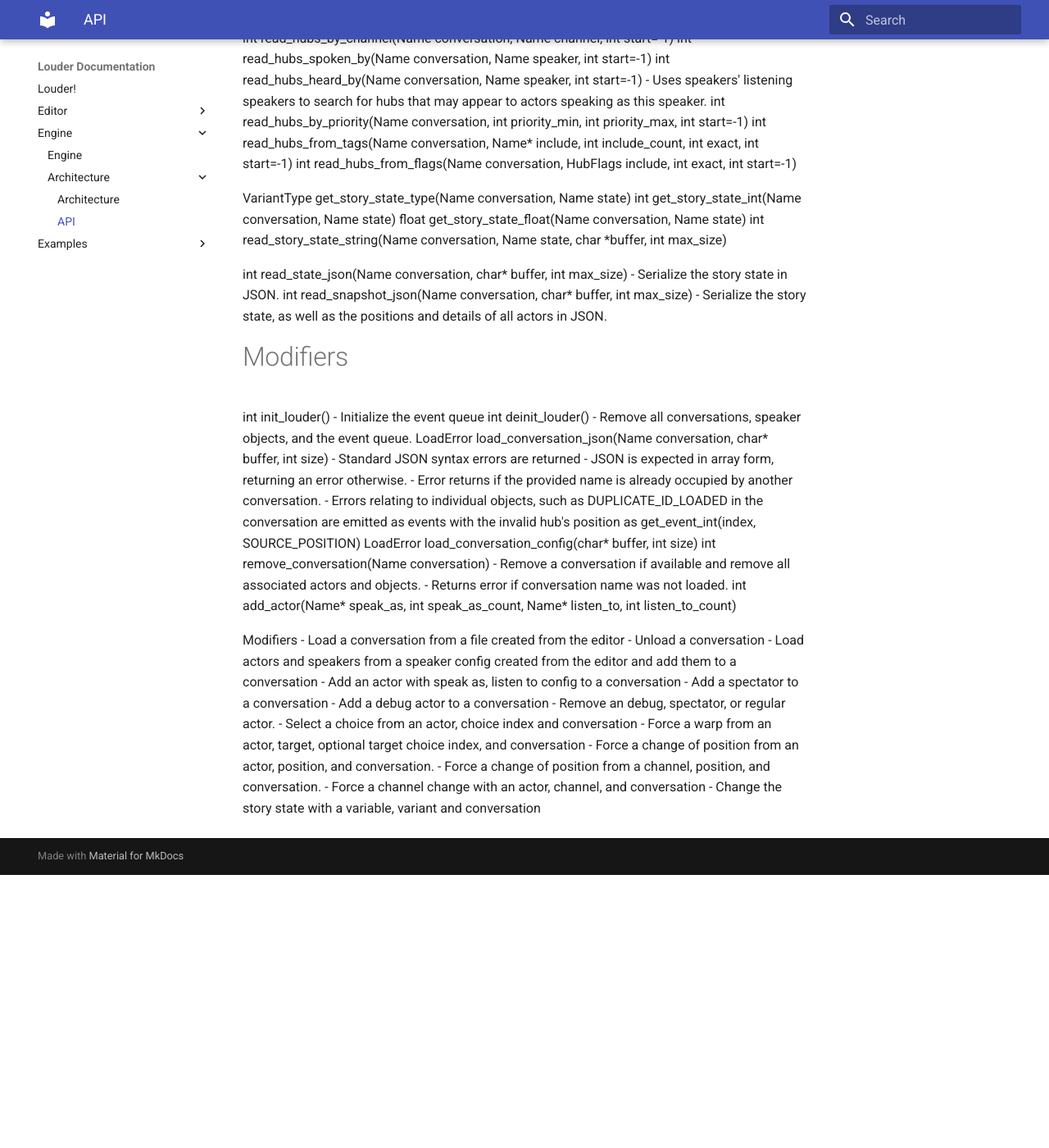
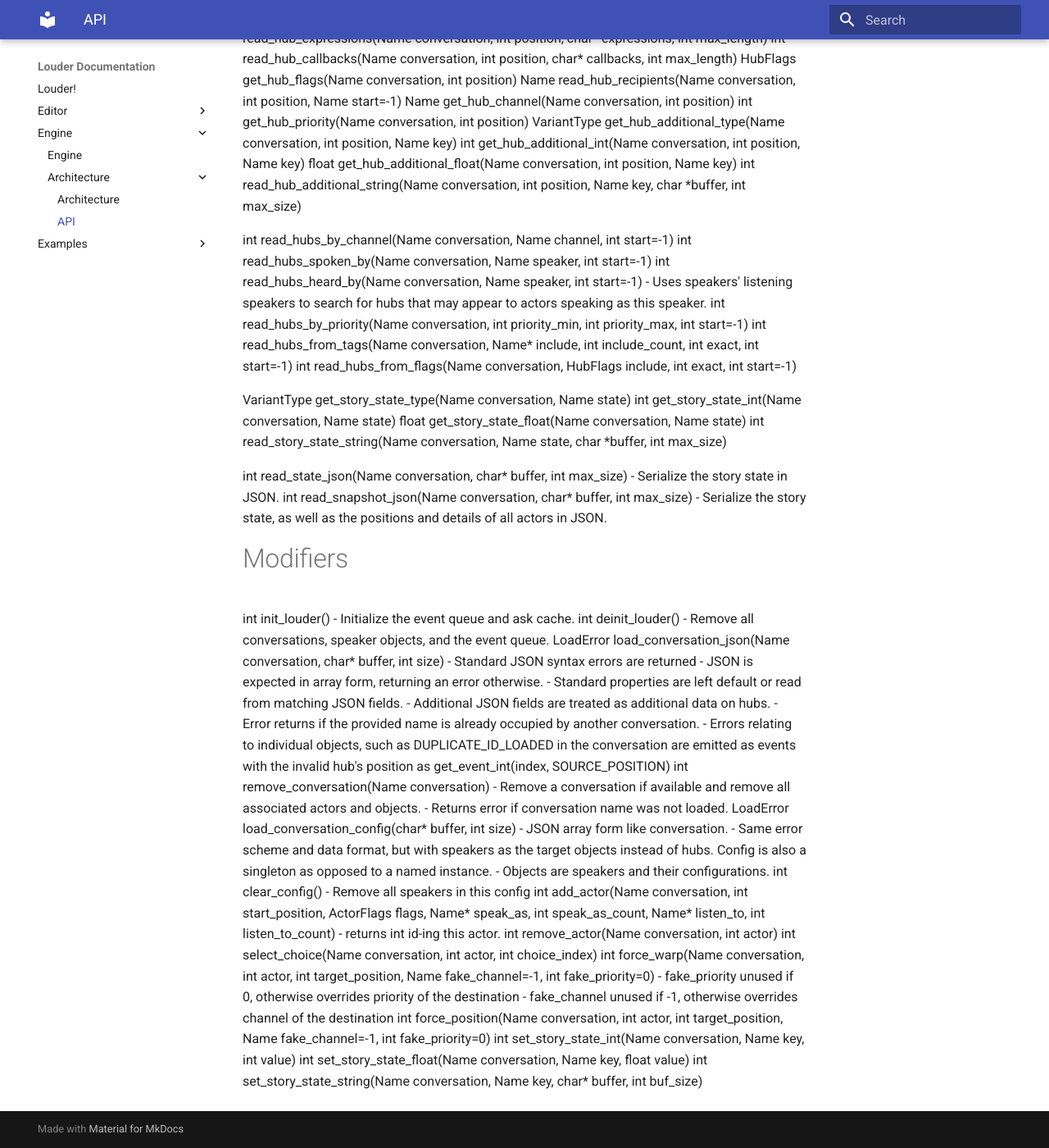
Before and after one commit to Roboticy3/Louder, an MkDocs documentation site: the page built from docs/docs/engine/architecture/api.md, in a window 1280 px wide and 1400 px high, scrolled down 2900 px. Shown: the whole window at 82% size. Built offline with MkDocs 1.6.1 and Material for MkDocs 9.7.7, drawn with Linux system fonts in a browser that asks for light colours; before the commit the page ends 3967 px from its top, so only the background shows below that; some of the changed text lies outside the part shown.

Commit message:
hmm.. docs :)

````diff
--- a/docs/docs/engine/architecture/api.md
+++ b/docs/docs/engine/architecture/api.md
@@ -17,7 +17,7 @@ When this api refers to a "name", it's referring to an integer in this system.
 Conversations are id'd by names containing the file they were loaded from.
 
 # Events
-int poll_event(int index)
+int is_event(int index)
  - Get an event by index. Returns 0 id the index is invalid.
 EventFlags get_event_flags(int index)
  - Get an event type flags by index. Returns 0 for "no flags" if invalid. Events with 0 flags are invalid and shouldn't appear.
@@ -38,6 +38,9 @@ EventFlags get_event_flags(int index)
  - SPEAKER_ADDED
  - SPEAKER_REMOVED
  - DUPLICATE_ID_LOADED
+Name get_event_name(int index, EventName key)
+ - CONVERSATION: Get a conversation by event index.is associated with this event.
+ - CHANNEL: Get the channel name of this event if the event indicates a channel change.
 int get_event_int(int index, EventInt key)
  - Returns -1 if not available or invalid index.
  - ACTOR: Get an actor associated with this event's motion or just the actor.
@@ -46,8 +49,6 @@ int get_event_int(int index, EventInt key)
  - TARGET_POSITION: Get the target position associated with this event's motion.
  - CHOICE_INDEX: Get the choice index of this event.
  - CHOICE_LINKED_POSITION: Get the position linked to by the choice of thie event.
- - CONVERSATION: Get a conversation by event index.is associated with this event.
- - CHANNEL: Get the channel name of this event if the event indicates a channel change.
 int read_event_string(int index, EventString key, char* buffer, int max_size)
  - Reads 0 bytes if index is invalid or if no `key` object is associated with this event.
  - TEXT: Get the text of this event if it's a hub appearance event.
@@ -79,7 +80,20 @@ for (int i = 0; poll_conversation_event(i); i++) {
 flush_conversation_events();
 ```
 
-Generally, api layers should split these events into individual events for the different types of events described in the [requirements](../index.md).
+Generally, language wrappers should split these events into individual events for the different types of events described in the [requirements](../index.md).
+
+int is_ask(int index)
+Name get_ask_name(int index, AskName key)
+ - CONVERSATION: Get a conversation by event index.is associated with this event.
+ - CHANNEL: Get the channel name of this event if the event indicates a channel change.
+int get_event_int(int index, AskInt key)
+ - Returns -1 if not available or invalid index.
+ - ACTOR: Get an actor associated with this event's motion or just the actor.
+ - SOURCE_POSITION: Get the source position associated with this event's motion.
+ - SOURCE_CHOICE_SELECTED: Get the index of the choice selected on the source position by the actor of this event's motion.
+ - CALLBACK_POSITION: Get the position the callback originates from
+int read_ask_callback(int index, char* buffer, int max_length)
+int answer_ask(int index, int verdict)
 
 # Accessors
 "read" methods are either in buffer form (int read_...(... type* buffer, int max_count) = # of items written to buffer), or iterator form (type read_...(... type start = -1) = next iterator item or -1 if no items left, where type is an int, Name, or similar). Iterator form readers will have the default argument start=-1 filled in, while buffer methods will not and will take a pointer and size.
@@ -148,31 +162,33 @@ int read_snapshot_json(Name conversation, char* buffer, int max_size)
 
 # Modifiers
 int init_louder()
- - Initialize the event queue
+ - Initialize the event queue and ask cache.
 int deinit_louder()
  - Remove all conversations, speaker objects, and the event queue.
 LoadError load_conversation_json(Name conversation, char* buffer, int size)
  - Standard JSON syntax errors are returned
  - JSON is expected in array form, returning an error otherwise.
+ - Standard properties are left default or read from matching JSON fields.
+ - Additional JSON fields are treated as additional data on hubs.
  - Error returns if the provided name is already occupied by another conversation.
  - Errors relating to individual objects, such as DUPLICATE_ID_LOADED in the conversation are emitted as events with the invalid hub's position as get_event_int(index, SOURCE_POSITION)
-LoadError load_conversation_config(char* buffer, int size)
 int remove_conversation(Name conversation)
  - Remove a conversation if available and remove all associated actors and objects.
  - Returns error if conversation name was not loaded.
-int add_actor(Name* speak_as, int speak_as_count, Name* listen_to, int listen_to_count)
-
-Modifiers
- - Load a conversation from a file created from the editor
- - Unload a conversation
- - Load actors and speakers from a speaker config created from the editor and add them to a conversation
- - Add an actor with speak as, listen to config to a conversation
- - Add a spectator to a conversation
- - Add a debug actor to a conversation
- - Remove an debug, spectator, or regular actor.
- - Select a choice from an actor, choice index and conversation
- - Force a warp from an actor, target, optional target choice index, and conversation
- - Force a change of position from an actor, position, and conversation.
- - Force a change of position from a channel, position, and conversation.
- - Force a channel change with an actor, channel, and conversation
- - Change the story state with a variable, variant and conversation
+LoadError load_conversation_config(char* buffer, int size)
+ - JSON array form like conversation.
+ - Same error scheme and data format, but with speakers as the target objects instead of hubs. Config is also a singleton as opposed to a named instance.
+ - Objects are speakers and their configurations.
+int clear_config()
+ - Remove all speakers in this config
+int add_actor(Name conversation, int start_position, ActorFlags flags, Name* speak_as, int speak_as_count, Name* listen_to, int listen_to_count)
+ - returns int id-ing this actor.
+int remove_actor(Name conversation, int actor)
+int select_choice(Name conversation, int actor, int choice_index)
+int force_warp(Name conversation, int actor, int target_position, Name fake_channel=-1, int fake_priority=0)
+ - fake_priority unused if 0, otherwise overrides priority of the destination
+ - fake_channel unused if -1, otherwise overrides channel of the destination
+int force_position(Name conversation, int actor, int target_position, Name fake_channel=-1, int fake_priority=0)
+int set_story_state_int(Name conversation, Name key, int value)
+int set_story_state_float(Name conversation, Name key, float value)
+int set_story_state_string(Name conversation, Name key, char* buffer, int buf_size)
````
Also changed, not shown: docs/docs/engine/index.md (+4 -0 lines).
